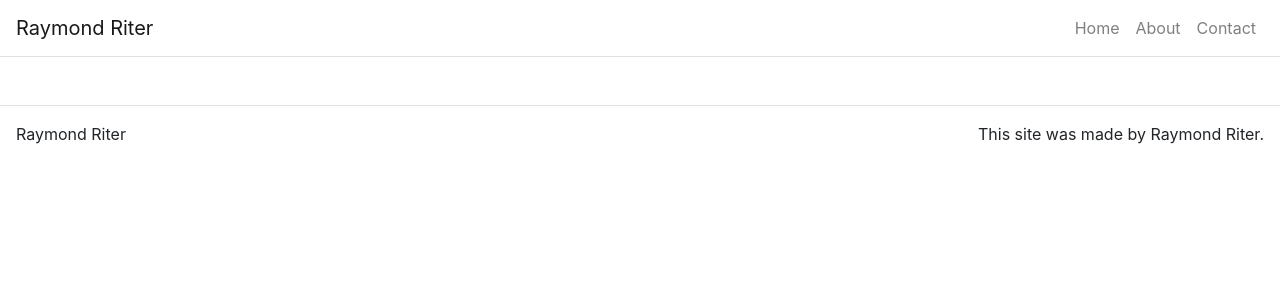
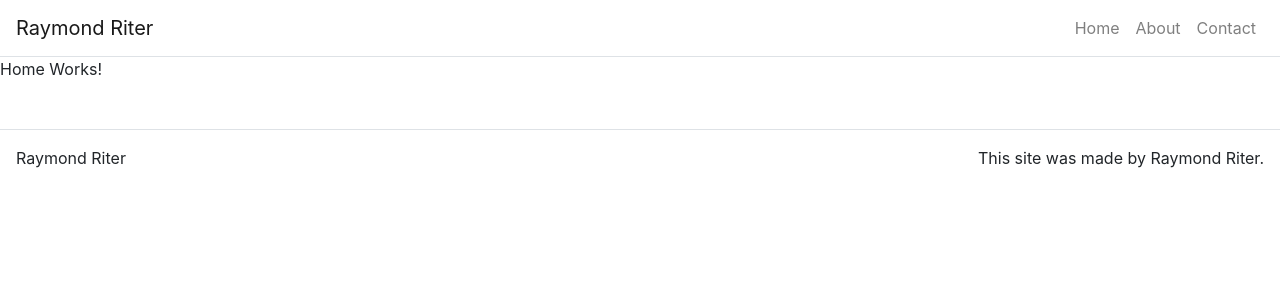
Before and after one commit to Raymondriter/Ray-Portfolio-Website, a React (Create React App) app in the folder portfolio-app/: page / in a window 1280 px wide. Shown: the top 300 px of the page. Built offline with nearby package versions, Linux system fonts and the light colour scheme.

Commit message:
adding HomePage section

```diff
--- a/portfolio-app/src/App.js
+++ b/portfolio-app/src/App.js
@@ -6,6 +6,7 @@ import Navbar from "react-bootstrap/Navbar";
 import Nav from "react-bootstrap/Nav";
 
 import Footer from "./components/Footer";
+import Home from "./pages/HomePage";
 
 class App extends React.Component {
 
@@ -48,6 +49,7 @@ class App extends React.Component {
                             </Nav>
                         </Navbar.Collapse>
                     </Navbar>
+                    <Route path="/" exact render={() => <Home title={this.state.home.title} subTitle={this.state.home.subTitle} text={this.state.home.text} />} />
                     <Footer />
                 </Container>
             </Router>
--- /dev/null
+++ b/portfolio-app/src/pages/HomePage.js
@@ -0,0 +1,10 @@
+import React from "react";
+
+function HomePage(props) {
+
+    return(
+        <p>Home Works!</p>
+    );
+}
+
+export default HomePage;
```
Also changed, not shown: portfolio-app/src/logo.svg (deleted).
